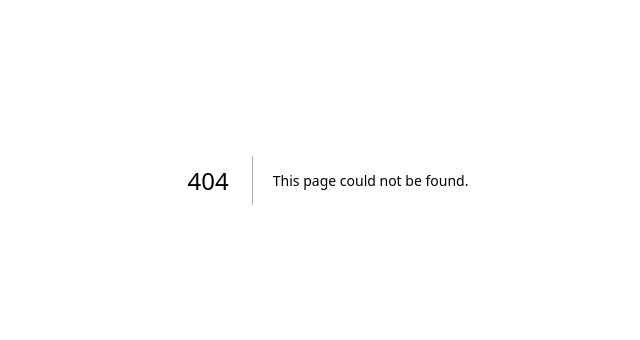
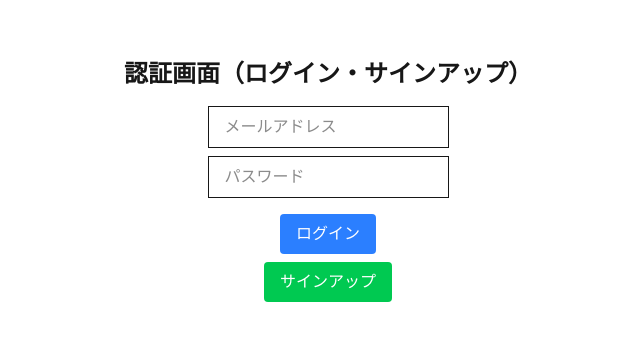
Before and after one commit to HIROMU522/hive-management-system, a Next.js app: page /auth in a window 1280 px wide. Before the commit this address had no page. Shown: the part 220-560 px from the top of the page, without its empty margins (312-952 px from the left). Built offline with nearby package versions, Linux system fonts and the light colour scheme; no server answers.

Commit message:
feat: 認証機能（ログイン＆サインアップ）の実装完了

```diff
--- /dev/null
+++ b/src/app/auth/page.tsx
@@ -0,0 +1,57 @@
+'use client';
+
+import { useState } from 'react';
+import { supabase } from '@/utils/supabase/client';
+
+export default function AuthPage() {
+  const [email, setEmail] = useState('');
+  const [password, setPassword] = useState('');
+
+  const handleSignUp = async () => {
+    const { error } = await supabase.auth.signUp({ email, password });
+    if (error) alert(`サインアップエラー: ${error.message}`);
+    else alert('サインアップ成功！ログインできます');
+  };
+
+  const handleLogin = async () => {
+    const { error } = await supabase.auth.signInWithPassword({ email, password });
+    if (error) alert(`ログインエラー: ${error.message}`);
+    else alert('ログイン成功！');
+  };
+
+  return (
+    <div className="flex flex-col items-center justify-center min-h-screen">
+      <h1 className="text-2xl font-bold mb-4">認証画面（ログイン・サインアップ）</h1>
+
+      <input
+        className="mb-2 border px-4 py-2"
+        type="email"
+        placeholder="メールアドレス"
+        value={email}
+        onChange={(e) => setEmail(e.target.value)}
+      />
+
+      <input
+        className="mb-4 border px-4 py-2"
+        type="password"
+        placeholder="パスワード"
+        value={password}
+        onChange={(e) => setPassword(e.target.value)}
+      />
+
+      <button
+        className="mb-2 px-4 py-2 bg-blue-500 text-white rounded"
+        onClick={handleLogin}
+      >
+        ログイン
+      </button>
+
+      <button
+        className="px-4 py-2 bg-green-500 text-white rounded"
+        onClick={handleSignUp}
+      >
+        サインアップ
+      </button>
+    </div>
+  );
+}
--- /dev/null
+++ b/src/app/test/page.tsx
@@ -0,0 +1,17 @@
+// src/app/test/page.tsx
+import { supabase } from '@/utils/supabase/client';
+
+export default async function TestPage() {
+  const { data, error } = await supabase.from('test').select('*');
+
+  if (error) {
+    return <div>エラー発生: {error.message}</div>;
+  }
+
+  return (
+    <div>
+      <h1>Supabaseデータ取得テスト</h1>
+      <pre>{JSON.stringify(data, null, 2)}</pre>
+    </div>
+  );
+}
--- /dev/null
+++ b/src/utils/supabase/client.ts
@@ -0,0 +1,6 @@
+import { createClient } from '@supabase/supabase-js';
+
+export const supabase = createClient(
+  process.env.NEXT_PUBLIC_SUPABASE_URL!,
+  process.env.NEXT_PUBLIC_SUPABASE_ANON_KEY!
+);
```
Also changed, not shown: package.json (+7 -6 lines), 1 other file (tests, documents, lock files or other folders).
